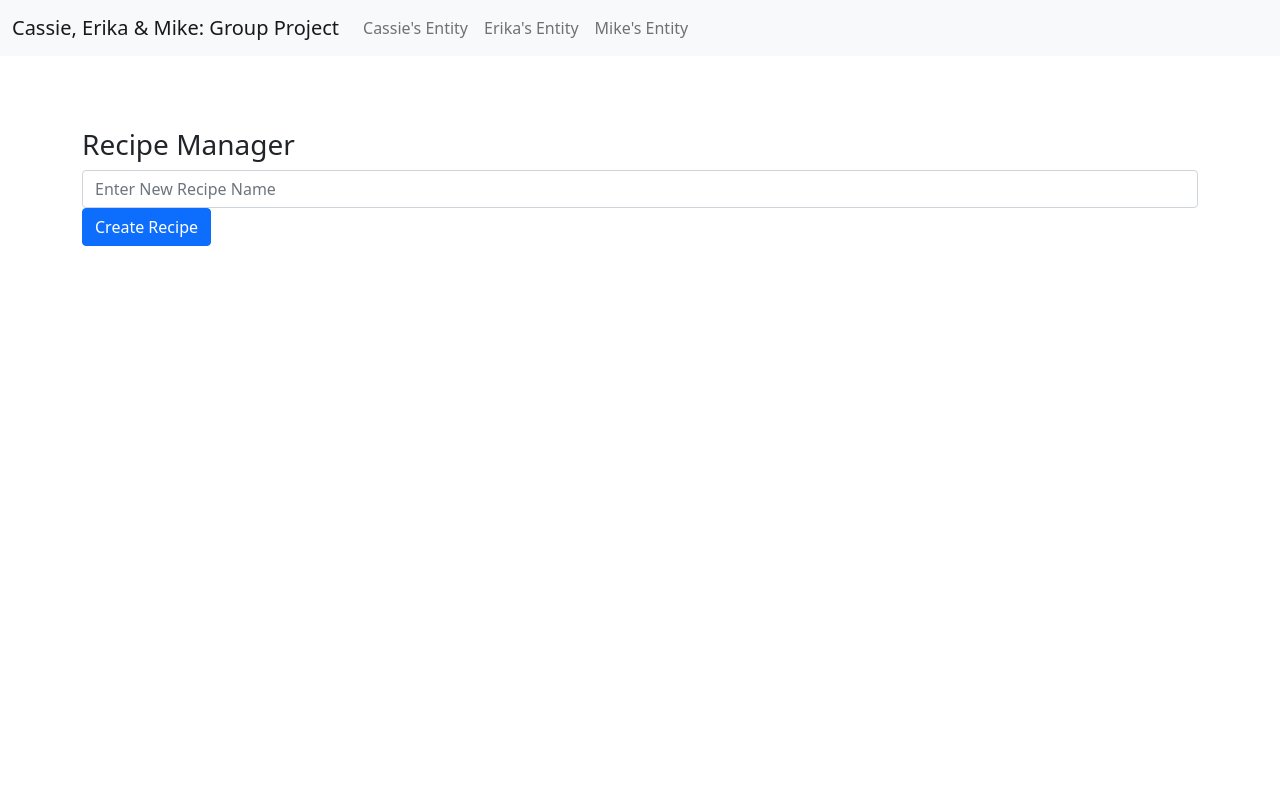
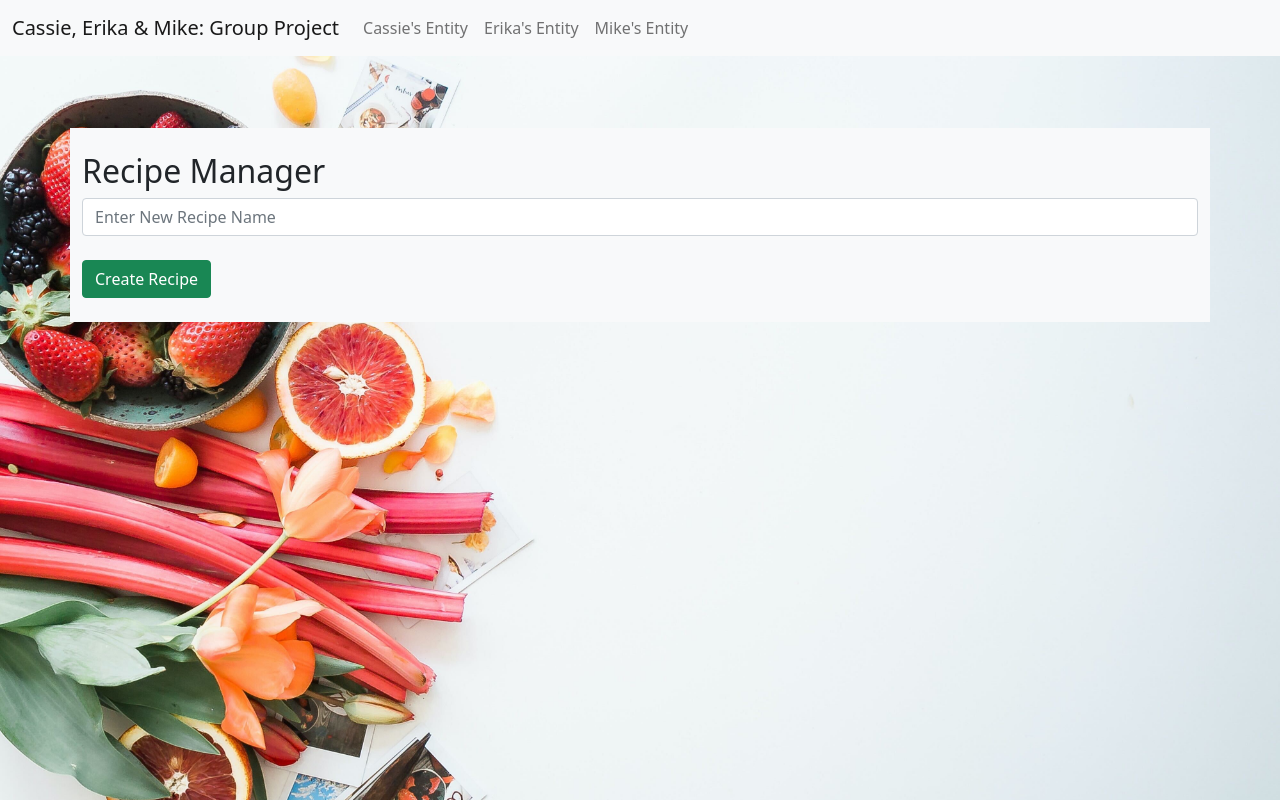
Before and after one commit to Mike-Ramsey/FE-Week6-Group-Project, a website: page index.html in a window 1280 px wide. Drawn offline with nearby package versions, Linux system fonts and the light colour scheme; no server answers.

Commit message:
new background and text colors

```diff
--- a/groupApp.js
+++ b/groupApp.js
@@ -172,7 +172,7 @@ class RecipeManager {
         for (let recipe of recipes) {
             $('#recipe-form').prepend(
             `
-            <div class="container bg-secondary text-light">
+            <div class="container bg-light text-dark">
               <div class="row">
               <div class="col-sm-12 d-flex mb-3 me-3 mt-3" id="${recipe._id}"><strong><h3>${recipe.name}</h3></strong>
               <button class="btn btn-danger ms-auto" onclick="RecipeManager.deleteRecipe('${recipe._id}')">Delete Recipe</button>
@@ -198,9 +198,11 @@ class RecipeManager {
                 </div>
                 <ol class="list-group list-group-numbered ms-3 mb-3" id="${recipe._id}-step-list">
                 </ol>
+                <br>
               </div>
               </div>
             </div>
+            <br>
             </div>
             <br>
             `
--- a/index.html
+++ b/index.html
@@ -7,6 +7,14 @@
     <title>Cassie Erika & Mike Group Project</title>
     <link rel="stylesheet" href="node_modules/bootstrap/dist/css/bootstrap.css">
 </head>
+<style>
+    body {
+        background-image: url('background.jpg');
+        background-repeat: no-repeat;
+        background-attachment: fixed;
+        background-size: cover;
+    }
+</style>
 <body>
 
     <!-- Placeholder div for header/navbar -->
@@ -49,10 +57,13 @@
 
     <!-- This div is for Mike's recipe card entity -->
     <a name="mikeEntity"></a>
-    <div class="container" id="new-recipe">
-        <h3>Recipe Manager</h3>
+    <div class="container bg-light text-dark" id="new-recipe">
+        <br>
+        <h2>Recipe Manager</h2>
         <input type="text" id="new-recipe-name" class="form-control" placeholder="Enter New Recipe Name">
-        <button id="create-new-recipe" class="btn btn-primary">Create Recipe</button>
+        <br>
+        <button id="create-new-recipe" class="btn btn-success">Create Recipe</button>
+        <br><br>
     </div><br>
     <div class="container" id="recipe-form">
 
```
Also changed, not shown: background.jpg (added).
